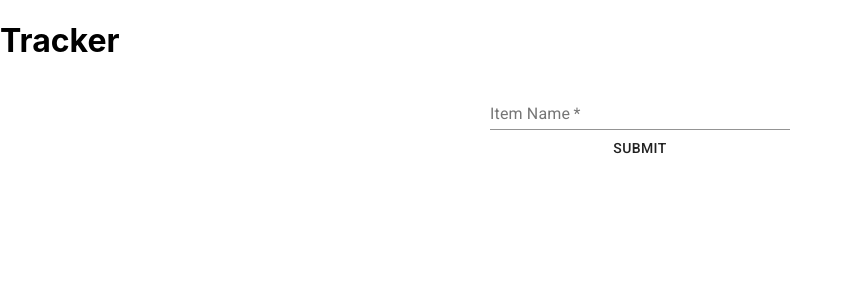
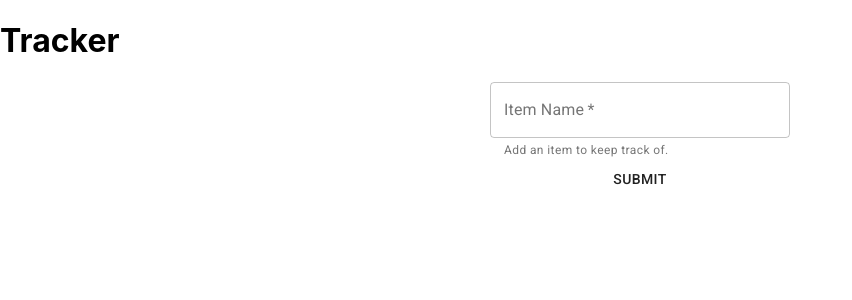
Before and after one commit to aj-rom/tracker, a React (Create React App) app: page / in a window 1280 px wide. Shown: the top 300 px of the page, without its empty margins (0-852 px from the left). Built offline with nearby package versions, Linux system fonts and the light colour scheme.

Commit message:
Add helper text to form

```diff
--- a/src/components/AddBar.js
+++ b/src/components/AddBar.js
@@ -31,10 +31,12 @@ class AddBar extends Component {
             <form className="add-form" onSubmit={this.handleSubmit}>
                 <TextField type='text' id='item' required={true}
                            autoComplete='off'
+                           variant='outlined'
+                           helperText='Add an item to keep track of.'
                            label='Item Name' value={this.state.item}
                            placeholder='Add Your Item Here' onChange={this.handleChange}
                 />
-                <Button type='Submit'>Submit</Button>
+                <Button className='submit' type='Submit'>Submit</Button>
             </form>
         )
     }
```
